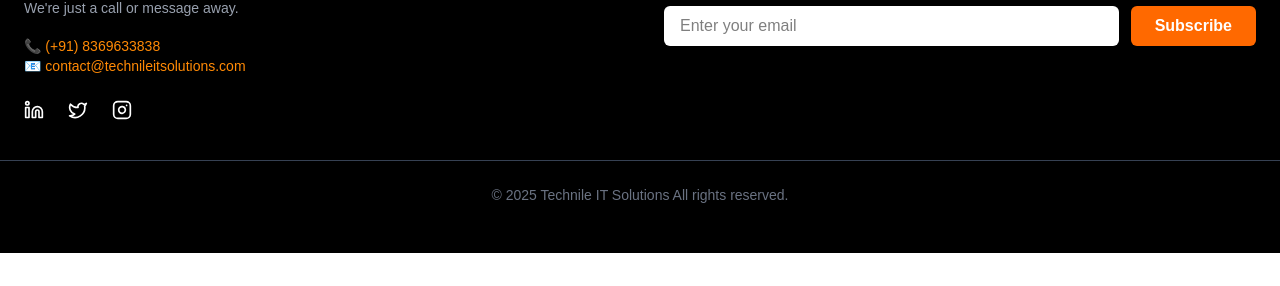
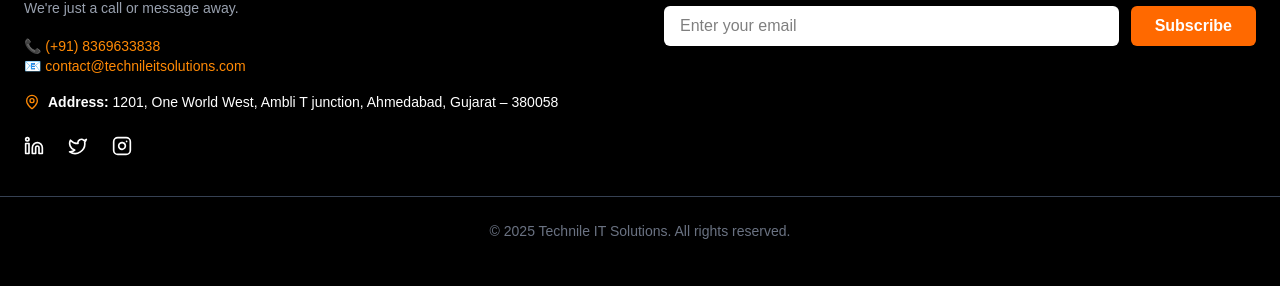
Before and after one commit to satyamgit1/technileitsolutions, a Next.js app: page / in a window 1280 px wide. Shown: the part 4978-5264 px from the top of the page. Before the commit the page ends 5231 px from the top, so only its background shows below. Built offline with nearby package versions, Linux system fonts and the light colour scheme.

Commit message:
first commit

```diff
--- a/src/app/components/Footer.js
+++ b/src/app/components/Footer.js
@@ -1,6 +1,6 @@
 "use client";
 
-import { Linkedin, Twitter, Instagram } from "lucide-react";
+import { Linkedin, Twitter, Instagram, MapPin } from "lucide-react";
 
 export default function Footer() {
   return (
@@ -15,8 +15,7 @@
             We're just a call or message away.
           </p>
           <p className="mt-4 text-sm">
-            📞{" "}
-            <span className="text-orange-400">(+91) 8369633838</span>
+            📞 <span className="text-orange-400">(+91) 8369633838</span>
           </p>
           <p className="text-sm">
             📧{" "}
@@ -27,6 +26,14 @@
               contact@technileitsolutions.com
             </a>
           </p>
+
+          {/* Address Section */}
+          <div className="flex items-start gap-2 mt-4 text-sm">
+            <MapPin className="w-4 h-4 text-orange-400 mt-0.5" />
+            <span>
+              <strong>Address:</strong> 1201, One World West, Ambli T junction, Ahmedabad, Gujarat – 380058
+            </span>
+          </div>
 
           {/* Social Icons */}
           <div className="flex gap-6 mt-6">
@@ -80,7 +87,7 @@
       </div>
 
       <div className="mt-10 text-center text-sm text-gray-500 border-t border-gray-700 pt-6">
-        © {new Date().getFullYear()} Technile IT Solutions All rights reserved.
+        © {new Date().getFullYear()} Technile IT Solutions. All rights reserved.
       </div>
     </footer>
   );
```
